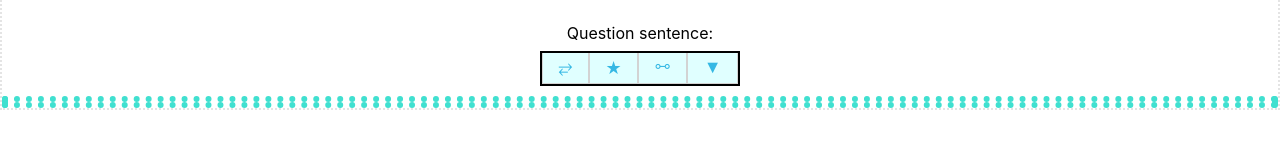
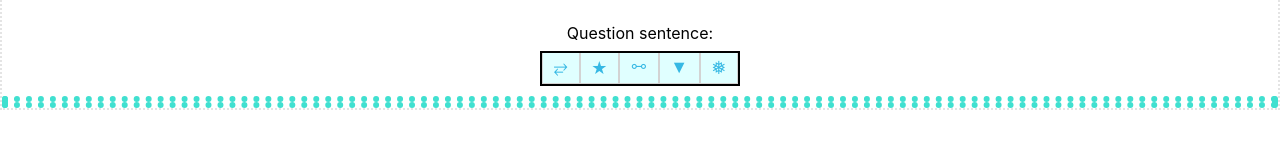
Before and after one commit to chicorycolumn/SentenceCreation-FE, a React (Create React App) app: page /educator/create in a window 1280 px wide. Shown: the part 247-390 px from the top of the page. Built offline with nearby package versions, Linux system fonts and the light colour scheme.

Commit message:
Add dev testing button.

```diff
--- a/src/Create/ChunkCardHolder.jsx
+++ b/src/Create/ChunkCardHolder.jsx
@@ -353,6 +353,61 @@ const ChunkCardHolder = (props) => {
               : icons.downBlackTriangle}
             <Tooltip text="Show or hide trait boxes" />
           </button>
+          <button
+            alt="Snowflake icon"
+            className={`${gstyles.cardButton1} ${gstyles.tooltipHolderDelayed}`}
+            onClick={(e) => {
+              e.target.blur();
+
+              if (checkForStChsWithNoLObjs()) {
+                return;
+              }
+
+              let formulaToSend = {
+                sentenceStructure: props.formula.map((el) => el.structureChunk),
+                orders: props.chunkOrders,
+              };
+
+              formulaToSend.sentenceStructure.forEach((stCh) => {
+                if (stCh.andTags) {
+                  stCh.andTags.traitValue = [];
+                }
+                if (stCh.specificId) {
+                  stCh.andTags.specificId = [];
+                }
+              });
+
+              putUtils.fetchSentence(lang1, formulaToSend).then(
+                (data) => {
+                  let { payload, messages } = data;
+
+                  if (messages) {
+                    alert(
+                      Object.keys(messages).map((key) => {
+                        let val = messages[key];
+                        return `${key}:       ${val}`;
+                      })
+                    );
+                    return;
+                  }
+
+                  setListPopupData({
+                    title: `${payload.length} sentence${
+                      payload.length > 1 ? "s" : ""
+                    } from traits you specified`,
+                    headers: ["sentence"],
+                    rows: payload.map((el) => [el]),
+                  });
+                },
+                (e) => {
+                  console.log("ERROR 0302:", e);
+                }
+              );
+            }}
+          >
+            &#10053;
+            <Tooltip text="Dev test button" />
+          </button>
         </div>
       </div>
       <div className={styles.cardHolder} key={meaninglessCounter}>
--- a/src/Create/FormulaForm.jsx
+++ b/src/Create/FormulaForm.jsx
@@ -8,6 +8,7 @@ import Tooltip from "../Cogs/Tooltip.jsx";
 
 const FormulaForm = (props) => {
   const [formulaInput, setFormulaInput] = useState(
+    // "on jest cebula on jest cebula"
     "kobieta jest *bardzo czerwona"
     // "on jest"
   );
```
